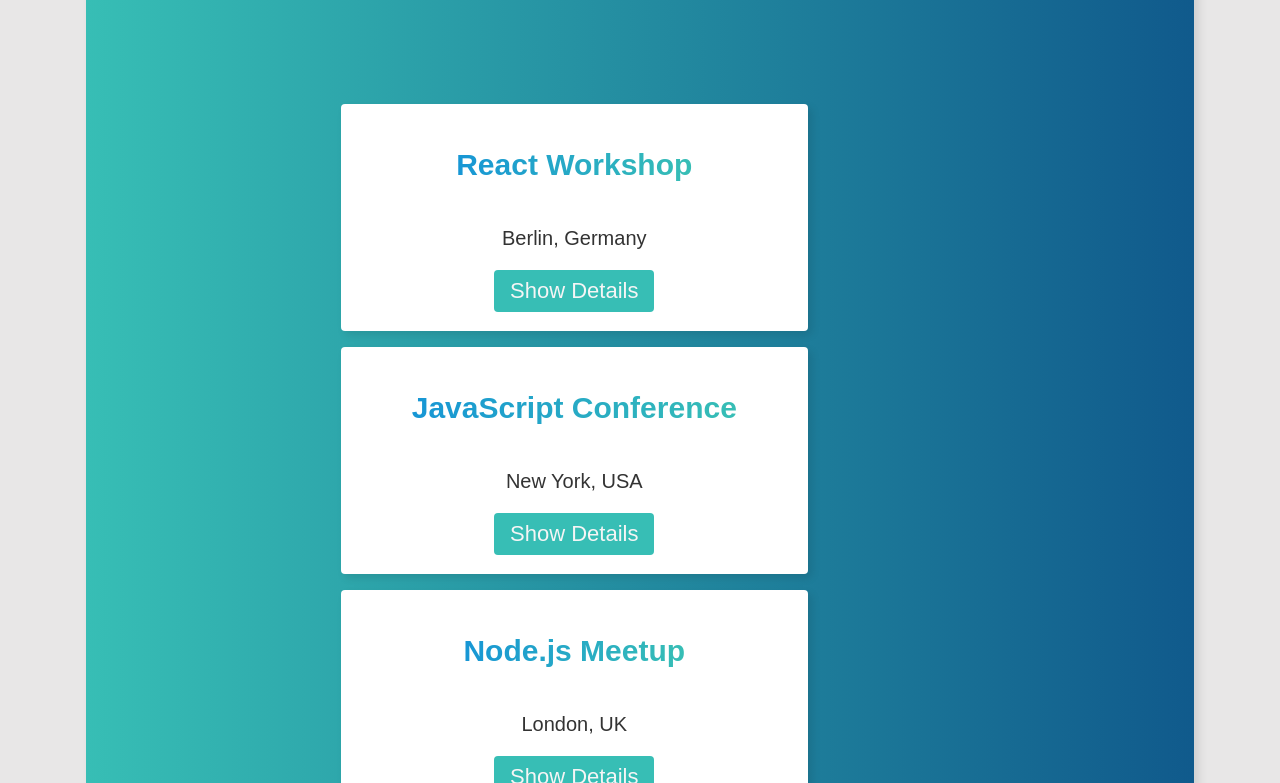
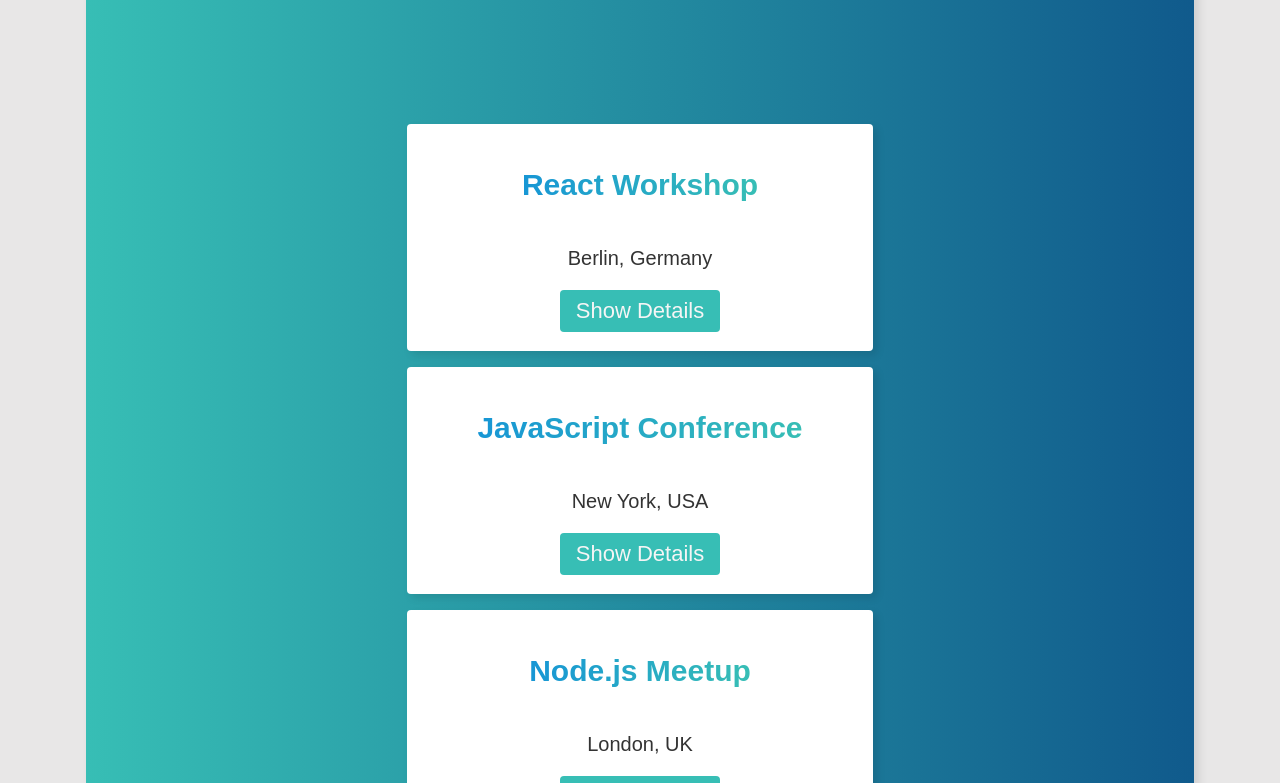
Before and after one commit to Mancini-Developer80/MeetApp, a React (Vite) app: page / in a window 1280 px wide. Shown: the part 677-1460 px from the top of the page. Built offline with nearby package versions, Linux system fonts and the light colour scheme; what atatus-spa would draw is missing.

Commit message:
event margin

```diff
--- a/src/index.css
+++ b/src/index.css
@@ -84,16 +84,16 @@
   background-color: #ffffff;
   color: #333;
   padding: 1.2rem 1.5rem;
-  margin: 1rem 0;
+  margin: 1rem auto;
   border-radius: 4px;
   box-shadow: 4px 4px 8px rgba(0, 0, 0, 0.1);
   max-width: 70%;
 }
 
-#event-list {
+/* #event-list {
   max-width: 70%;
   margin: 0 auto;
-}
+} */
 
 @media (max-width: 768px) {
   .App {
```
